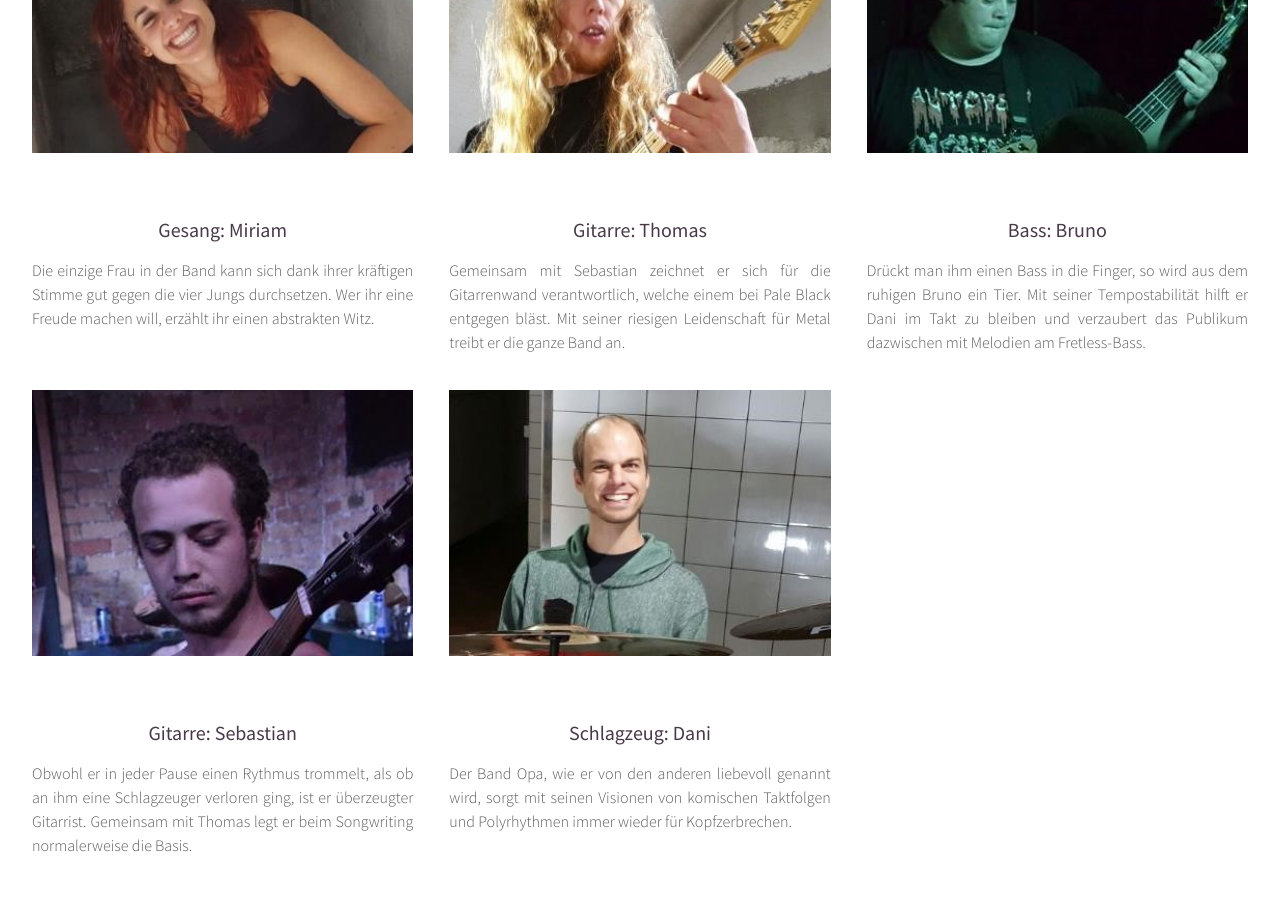
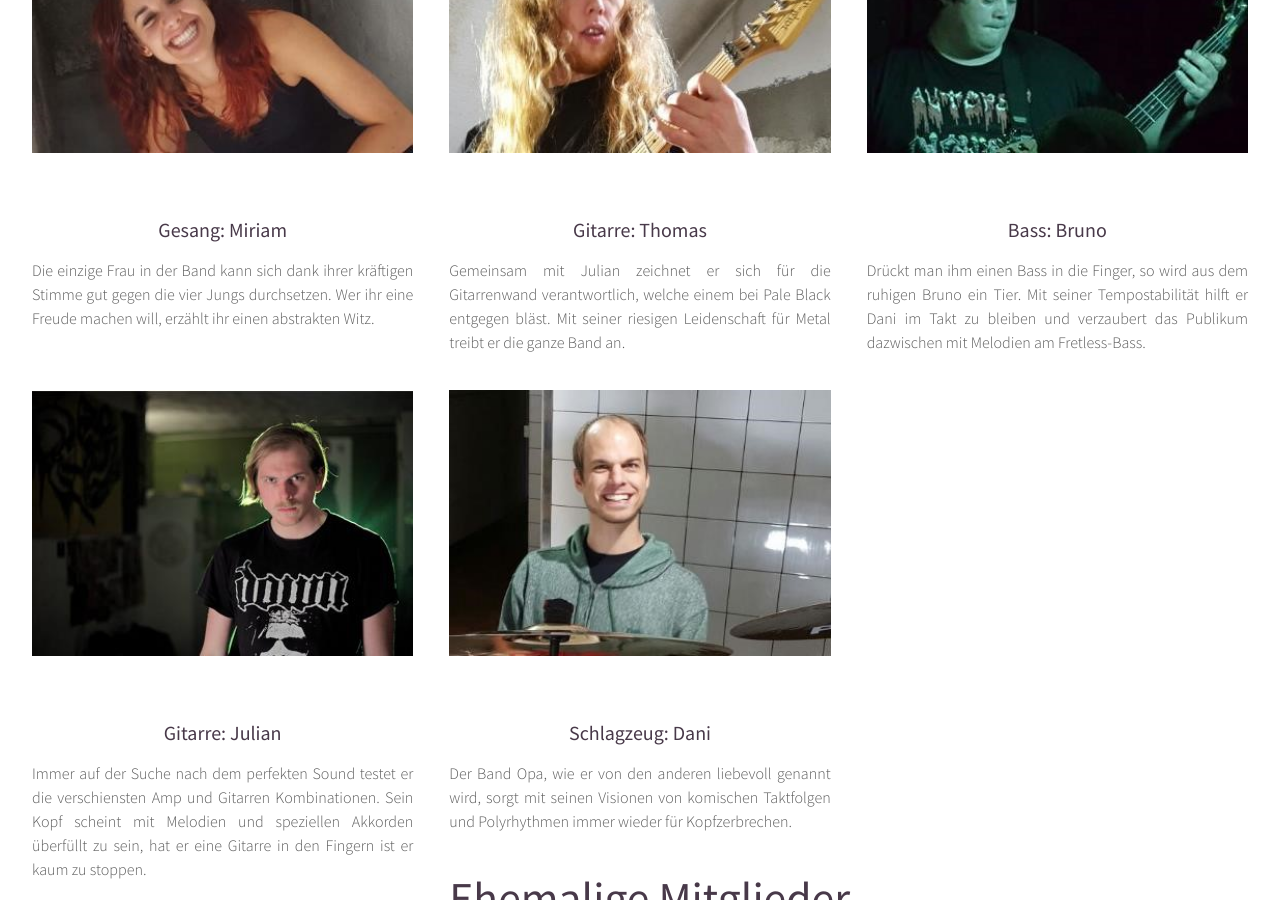
Before and after one commit to PaleBlack/paleblack.github.io, a Jekyll site: the page built from index.html, in a window 1280 px wide and 900 px high, scrolled down 4795 px. Built offline with Jekyll 4.4.1, drawn with Linux system fonts in a browser that asks for light colours; comment, search, counter and statistics services are not loaded; some of the changed text lies outside the part shown.

Commit message:
update band members

```diff
--- a/index.html
+++ b/index.html
@@ -162,7 +162,7 @@ layout: startpage
                         <h3>Gitarre: Thomas</h3>
                     </header>
                     <p>
-                        Gemeinsam mit Sebastian zeichnet er sich für die Gitarrenwand verantwortlich, welche einem bei
+                        Gemeinsam mit Julian zeichnet er sich für die Gitarrenwand verantwortlich, welche einem bei
                         Pale Black entgegen bläst.
                         Mit seiner riesigen Leidenschaft für Metal treibt er die ganze Band an.
                     </p>
@@ -179,14 +179,14 @@ layout: startpage
                     </p>
                 </article>
                 <article class="4u 12u(mobile) special">
-                    <a href="#" class="image featured"><img src="images/members/sebastian.jpg" alt="Sebastian"/></a>
+                    <a href="#" class="image featured"><img src="images/members/julian.jpg" alt="Julian"/></a>
                     <header>
-                        <h3>Gitarre: Sebastian</h3>
+                        <h3>Gitarre: Julian</h3>
                     </header>
                     <p>
-                        Obwohl er in jeder Pause einen Rythmus trommelt, als ob an ihm eine Schlagzeuger verloren ging,
-                        ist er überzeugter Gitarrist. Gemeinsam mit
-                        Thomas legt er beim Songwriting normalerweise die Basis.
+                        Immer auf der Suche nach dem perfekten Sound testet er die verschiensten Amp und Gitarren Kombinationen.
+                        Sein Kopf scheint mit Melodien und speziellen Akkorden überfüllt zu sein, hat er eine Gitarre in den Fingern
+                        ist er kaum zu stoppen.
                     </p>
                 </article>
                 <article class="4u 12u(mobile) special">
@@ -198,6 +198,19 @@ layout: startpage
                         Der Band Opa, wie er von den anderen liebevoll genannt wird,
                         sorgt mit seinen Visionen von komischen Taktfolgen und Polyrhythmen immer wieder für
                         Kopfzerbrechen.
+                    </p>
+                </article>
+                <header>
+                    <h2>Ehemalige Mitglieder</h2>
+                </header>
+                <article class="4u 12u(mobile) special">
+                    <a href="#" class="image featured"><img src="images/members/sebastian.jpg" alt="Sebastian"/></a>
+                    <header>
+                        <h3>Gitarre bis 2017: Sebastian </h3>
+                    </header>
+                    <p>
+                        Gemeinsam mit Thomas gründete er Pale Black und prägte die Band und Ihren Sound massgeben. Nachdem er seinen Part für das
+                        Erstlingswerk aufgenommen hatte, verabschiedete er sich von der Schweiz um auf dem Landweg nach Indien zu reisen.
                     </p>
                 </article>
             </div>
```
Also changed, not shown: index_en.html (+18 -5 lines), images/members/julian.jpg (added).
